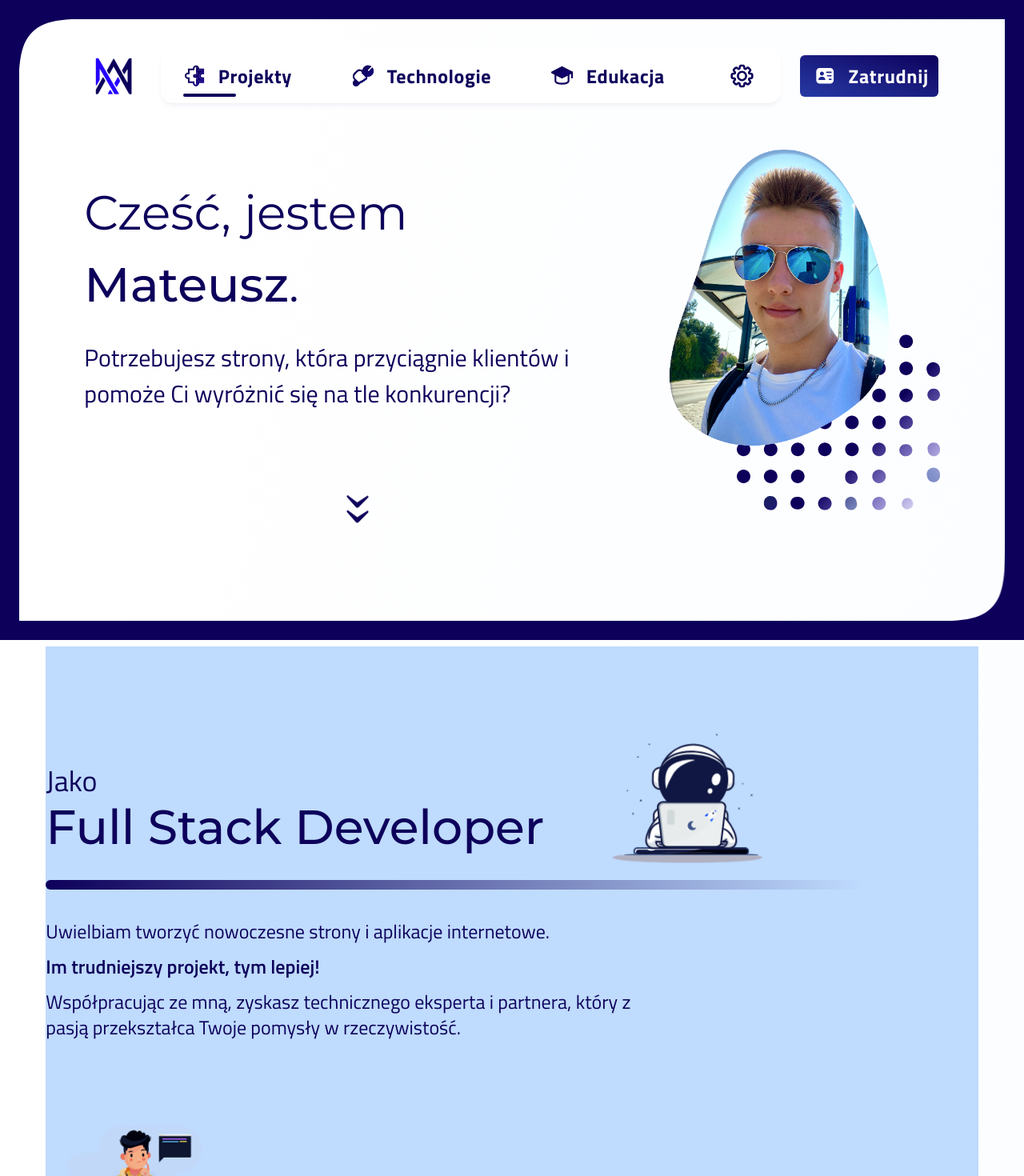
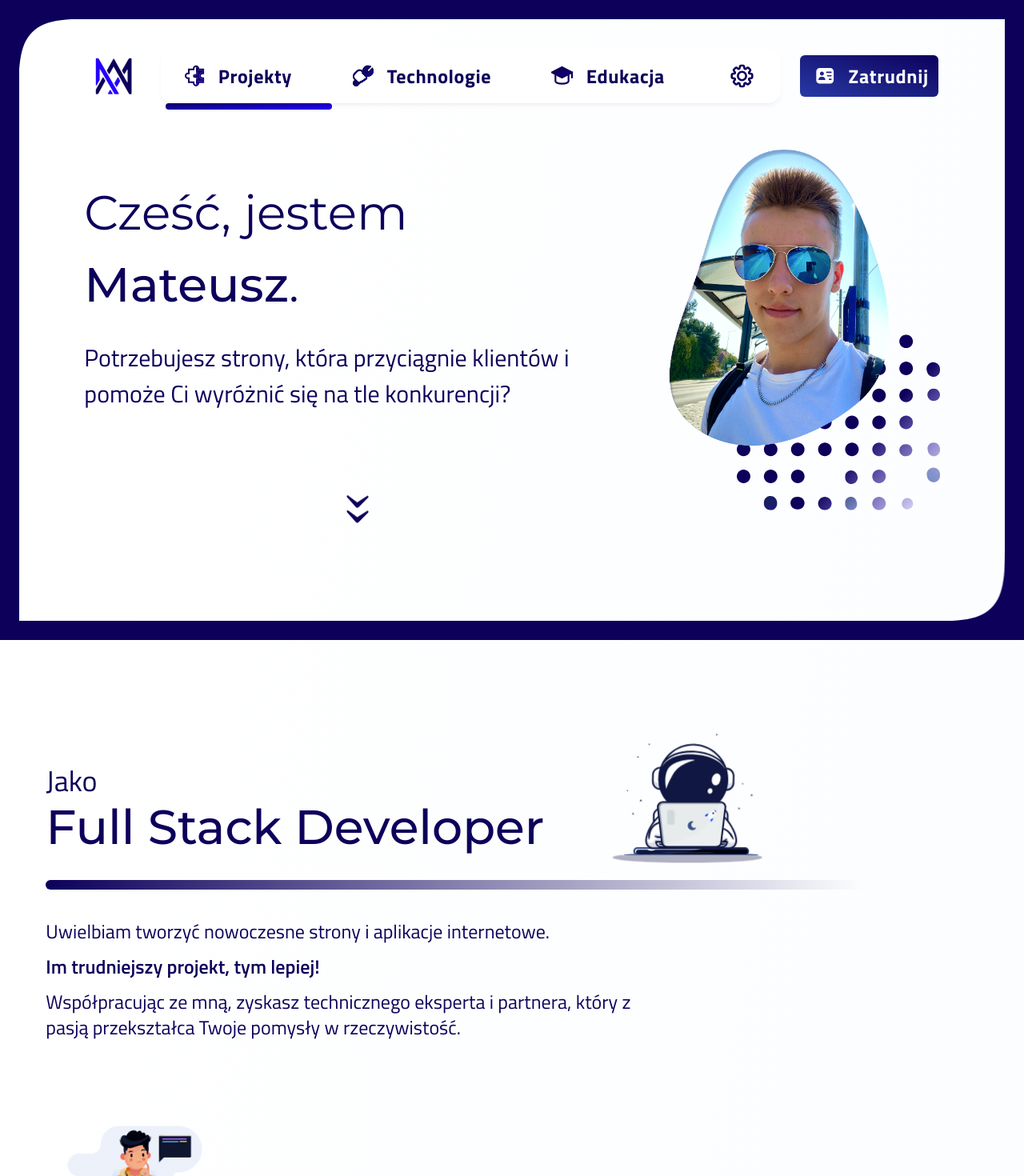
Before and after one commit to muslewski/muslewski.com, a React (Vite) app: page / in a window 1280 px wide. Shown: the top 1470 px of the page at 80% size. Built offline with nearby package versions, Linux system fonts and the light colour scheme; what tailwindcss-animated would draw is missing.

Commit message:
Add active selection in menu

```diff
--- a/src/App.jsx
+++ b/src/App.jsx
@@ -1,4 +1,4 @@
-import { useState, useRef, useEffect } from "react";
+import { useState, useRef, useEffect, useMemo } from "react";
 import { useTranslation } from "react-i18next";
 import { useIsVisible } from "./helpers/useIsVisible";
 
@@ -18,34 +18,34 @@ function App() {
   const [theme, setTheme] = useTheme();
 
   const [visibleSections, setVisibleSections] = useState({
-    Introduction: false,
     Projects: false,
     Tools: false,
     Education: false,
   });
 
+  const prevVisibleSections = useRef(visibleSections);
+
   const refs = {
-    Introduction: useRef(),
     Projects: useRef(),
     Tools: useRef(),
     Education: useRef(),
   };
 
   const isVisible = {
-    Introduction: useIsVisible(refs.Introduction, false),
     Projects: useIsVisible(refs.Projects, false),
     Tools: useIsVisible(refs.Tools, false),
     Education: useIsVisible(refs.Education, false),
   };
 
-  console.log(visibleSections);
-
   useEffect(() => {
-    setVisibleSections({
-      Introduction: isVisible.Introduction,
-      Projects: isVisible.Projects,
-      Tools: isVisible.Tools,
-      Education: isVisible.Education,
+    setVisibleSections((prevSections) => {
+      prevVisibleSections.current = prevSections;
+      return {
+        Introduction: isVisible.Introduction,
+        Projects: isVisible.Projects,
+        Tools: isVisible.Tools,
+        Education: isVisible.Education,
+      };
     });
   }, [
     isVisible.Introduction,
@@ -54,12 +54,30 @@ function App() {
     isVisible.Education,
   ]);
 
+  const hrPositions = {
+    Projects: "w-52 left-[0.4rem] animate-jump-in",
+    Tools: "w-52 left-[14.5rem] animate-jump-in",
+    Education: "w-52 left-[30rem] animate-jump-in",
+  };
+
+  const hrLeft = useMemo(() => {
+    const prev = prevVisibleSections.current;
+    const current = visibleSections;
+
+    if (current.Projects) return hrPositions.Projects;
+    else if (current.Tools) return hrPositions.Tools;
+    else if (current.Education) return hrPositions.Education;
+
+    // Default case
+    return "animate-jump-out w-3/4"; // You can choose a default value here
+  }, [visibleSections]);
+
   return (
     <div className="flex flex-col bg-white dark:bg-background bg-gradient-to-br from-secondary-light to-secondary-light2 dark:from-secondary-dark dark:to-secondary-dark2 w-full">
       <Wrapper theme={theme} />
       {/* <Settings /> */}
-      <Welcome setTheme={setTheme} theme={theme} />
-      <Introduction ref={refs.Introduction} />
+      <Welcome setTheme={setTheme} theme={theme} hrLeft={hrLeft} />
+      <Introduction />
       <Projects ref={refs.Projects} />
       <Tools ref={refs.Tools} theme={theme} />
       <Education ref={refs.Education} />
--- /dev/null
+++ b/src/components/1SectionHero/AnimatedHr.jsx
@@ -0,0 +1,29 @@
+import { useEffect, useState } from "react";
+
+function AnimatedHr({ hrLeft }) {
+  const [hrClass, setHrClass] = useState("");
+
+  useEffect(() => {
+    const initialHrClass =
+      "absolute -bottom-2 h-2 rounded-full bg-gradient-to-br from-secondary to-accent border-0 animate-duration-[300ms] ";
+    setHrClass(initialHrClass + hrLeft);
+
+    let timeout;
+
+    if (hrLeft.includes("out")) {
+      timeout = setTimeout(() => {
+        setHrClass((prev) => prev + " hidden");
+      }, 1000);
+    }
+
+    return () => {
+      clearTimeout(timeout);
+    };
+  }, [hrLeft]);
+
+  console.log(hrClass);
+
+  return <hr key={hrClass} className={hrClass} />;
+}
+
+export default AnimatedHr;
--- a/src/components/1SectionHero/Menu.css
+++ /dev/null
@@ -1,2 +0,0 @@
-.slimeLine {
-}
--- a/src/components/1SectionHero/Menu.jsx
+++ b/src/components/1SectionHero/Menu.jsx
@@ -1,4 +1,3 @@
-import "./Menu.css";
 import logo from "../../assets/Logo.svg";
 import logoDark from "../../assets/logoDark.svg";
 import hamburger from "../../assets/Hamburger.svg";
@@ -20,8 +19,9 @@ import moon from "../../assets/Moon.svg";
 import sun from "../../assets/sun.svg";
 import buttonArrow from "../../assets/buttonArrow.svg";
 import { useState, useEffect, useRef } from "react";
+import AnimatedHr from "./AnimatedHr";
 
-function Menu({ setTheme, theme }) {
+function Menu({ setTheme, theme, hrLeft = "" }) {
   const [openSettings, setOpenSettings] = useState(null);
   const openSettingsRef = useRef();
 
@@ -111,8 +111,9 @@ function Menu({ setTheme, theme }) {
           <img src={theme === "dark" ? logoDark : logo} alt="" />
         </a>
       </li>
-      <ul className="hidden xl:flex gap-20 bg-white/90 dark:bg-secondary-dark/90 lg:py-3 lg:px-7 mx-6 lg:rounded-2xl shadow-md shadow-secondary/5">
-        <div className="relative">
+      <ul className="relative hidden xl:flex gap-20 bg-white/90 dark:bg-secondary-dark/90 lg:py-3 lg:px-7 mx-6 lg:rounded-2xl shadow-md shadow-secondary/5">
+        <AnimatedHr hrLeft={hrLeft} />
+
         <MenuItem
           href="#projekty"
           icon={theme === "dark" ? puzzleDark : puzzle}
@@ -120,8 +121,6 @@ function Menu({ setTheme, theme }) {
         >
           Projekty
         </MenuItem>
-          <hr className="absolute -bottom-1 w-1/2 h-1 rounded-full bg-secondary border-0" />
-        </div>
         <MenuItem
           href="#technologie"
           icon={theme === "dark" ? toolDark : tool}
--- a/src/components/1SectionHero/Welcome.jsx
+++ b/src/components/1SectionHero/Welcome.jsx
@@ -2,6 +2,7 @@ import React from "react";
 
 import fota from "../../assets/fota.png";
 import fotaBefore from "../../assets/fotaBefore.svg";
+import fotaBeforeDark from "../../assets/fotaBeforeDark.svg";
 import fotaRaw from "../../assets/fota_raw.jpg";
 import person from "../../assets/person.png";
 import arrow from "../../assets/Arrow.svg";
@@ -11,10 +12,10 @@ import Title from "../Shared/Title";
 import Section from "../Shared/Section";
 import Brief from "../Shared/Brief";
 
-function WelcomeSection({ setTheme, theme }) {
+function WelcomeSection({ setTheme, theme, hrLeft }) {
   return (
     <Section className="relative items-center max-w-7xl">
-      <Menu setTheme={setTheme} theme={theme} />
+      <Menu setTheme={setTheme} theme={theme} hrLeft={hrLeft} />
       <div className="flex flex-col lg:flex-row-reverse lg:gap-12 justify-center pt-10 lg:pt-0 lg:px-12 2xl:px-0  2xl:justify-between w-full max-w-7xl items-center min-h-[90vh] lg:h-screen ">
         <div className="h-80 lg:pr-16 lg:pb-16 lg:h-3/5 relative flex justify-center ">
           <img
@@ -24,7 +25,7 @@ function WelcomeSection({ setTheme, theme }) {
           />
           <img
             className=" hidden lg:flex absolute h-3/4 w-3/4 -bottom-10 xl:-bottom-16 right-0 z-0"
-            src={fotaBefore}
+            src={theme === "dark" ? fotaBeforeDark : fotaBefore}
             alt=""
           />
         </div>
--- a/src/components/2SectionIntroduction/Introduction.jsx
+++ b/src/components/2SectionIntroduction/Introduction.jsx
@@ -1,5 +1,4 @@
 import "./Introduction.css";
-import { forwardRef } from "react";
 
 import Lottie from "react-lottie";
 import astronautJson from "../../lotties/astronaut2.json";
@@ -9,7 +8,7 @@ import Section from "../Shared/Section";
 import Button from "../Shared/Button";
 import GradientLine from "../Shared/GradientLine";
 
-const Introduction = forwardRef(function Introduction(props, refIntroduction) {
+function Introduction() {
   const astronaut = {
     loop: true,
     autoplay: true,
@@ -29,10 +28,9 @@ const Introduction = forwardRef(function Introduction(props, refIntroduction) {
   };
 
   return (
-    <Section className="pt-12 lg:pt-0 max-w-7xl" id="wprowadzenie">
-      <div
-        ref={refIntroduction}
-        className="bg-blue-200 self-start w-full flex flex-col"
+    <Section
+      className="self-start pt-12 flex flex-col lg:pt-0 max-w-7xl"
+      id="wprowadzenie"
     >
       <span className="self-start relative flex gap-1 lg:gap-12 items-center w-full font-title text-3xl">
         <Subtitle className="z-10 relative -400 self-end flex flex-col lg:gap-2">
@@ -53,12 +51,12 @@ const Introduction = forwardRef(function Introduction(props, refIntroduction) {
         </b>
         <br />
         <span className="lg:hidden">
-            Chętnie zrealizuję Twój pomysł na imponującą stronę internetową,
-            która zachwyci klientów.
+          Chętnie zrealizuję Twój pomysł na imponującą stronę internetową, która
+          zachwyci klientów.
         </span>
         <span className="hidden lg:flex">
-            Współpracując ze mną, zyskasz technicznego eksperta i partnera,
-            który z pasją przekształca Twoje pomysły w rzeczywistość.
+          Współpracując ze mną, zyskasz technicznego eksperta i partnera, który
+          z pasją przekształca Twoje pomysły w rzeczywistość.
         </span>
       </p>
 
@@ -71,9 +69,8 @@ const Introduction = forwardRef(function Introduction(props, refIntroduction) {
           Więcej o mnie
         </Button>
       </div>
-      </div>
     </Section>
   );
-});
+}
 
 export default Introduction;
--- a/src/components/3SectionProjects/Projects.jsx
+++ b/src/components/3SectionProjects/Projects.jsx
@@ -31,14 +31,11 @@ const Projects = forwardRef(function Projects(props, refProjects) {
   const isVisible3 = useIsVisible(ref3, true);
   return (
     <Section id="projekty" className="pt-40 lg:pt-60 max-w-7xl">
-      <div
-        ref={refProjects}
-        className="bg-red-300  self-start w-full flex flex-col"
-      >
+      <div ref={refProjects} className="self-start w-full flex flex-col">
         <Subtitle>Projekty</Subtitle>
         <GradientLine />
         <Brief>
-          <span className="flex lg:inline">Rzuć okiem na moje portfolio.</span>{" "}
+          <span className="flex lg:inline">Rzuć okiem na moje portfolio.</span>
           Mam nadzieję, że Cię zaintryguje!
         </Brief>
 
--- a/src/components/4SectionTools/Tools.jsx
+++ b/src/components/4SectionTools/Tools.jsx
@@ -23,10 +23,7 @@ import { forwardRef } from "react";
 const Tools = forwardRef(function Tools({ theme }, refTools) {
   return (
     <Section id="technologie" className="pt-40 lg:pt-60 max-w-7xl">
-      <div
-        ref={refTools}
-        className=" self-start w-full flex flex-col bg-red-300"
-      >
+      <div ref={refTools} className=" self-start w-full flex flex-col">
         <Subtitle>Technologie, których używam</Subtitle>
         <GradientLine />
 
--- a/src/components/5SectionEducation/Education.jsx
+++ b/src/components/5SectionEducation/Education.jsx
@@ -15,10 +15,7 @@ const Education = forwardRef(function Education(props, refEducation) {
   const isVisible = useIsVisible(ref, true);
   return (
     <Section id="edukacja" className="pt-40 lg:pt-60 max-w-7xl">
-      <div
-        ref={refEducation}
-        className="bg-emerald-300 self-start w-full flex flex-col"
-      >
+      <div ref={refEducation} className="self-start w-full flex flex-col">
         <Subtitle>Edukacja</Subtitle>
         <GradientLine />
 
```
Also changed, not shown: src/assets/fotaBeforeDark.svg (added). Lines whose indentation alone changed are shown as unchanged.
